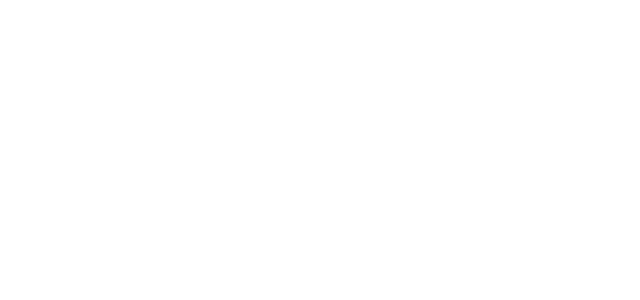
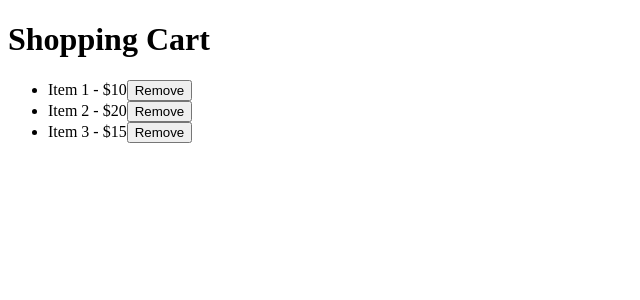
Before and after one commit to acciojob/lift-state-up-4-anitha-anii, a React app: page / in a window 1280 px wide. Shown: the top 300 px of the page, without its empty margins (0-640 px from the left). Built offline with nearby package versions, Linux system fonts and the light colour scheme.

Commit message:
'changes'

```diff
--- a/src/components/App.js
+++ b/src/components/App.js
@@ -1,13 +1,34 @@
+import React, { Component } from 'react';
+import './../styles/App.css';
+import ChildComponent from './ChildComponent';
 
-import React from "react";
-import './../styles/App.css';
+class App extends Component {
+  constructor(props) {
+    super(props);
+    this.state = {
+      cartItems: [
+        { id: 1, name: 'Item 1', price: 10 },
+        { id: 2, name: 'Item 2', price: 20 },
+        { id: 3, name: 'Item 3', price: 15 },
+      ],
+    };
+  }
 
-const App = () => {
-  return (
-    <div>
-        {/* Do not remove the main div */}
-    </div>
-  )
+  removeItemFromCart = (itemId) => {
+    this.setState((prevState) => ({
+      cartItems: prevState.cartItems.filter((item) => item.id !== itemId),
+    }));
+  };
+
+  render() {
+    return (
+      <div className="parent">
+        <h1>Shopping Cart</h1>
+        <ChildComponent cartItems={this.state.cartItems} onRemoveItem={this.removeItemFromCart} />
+      </div>
+    );
+  }
 }
 
+
 export default App
--- /dev/null
+++ b/src/components/ChildComponent.js
@@ -0,0 +1,18 @@
+import React from 'react';
+
+const ChildComponent = ({ cartItems, onRemoveItem }) => {
+  return (
+    <div className="child">
+      <ul>
+        {cartItems.map((item) => (
+          <li key={item.id}>
+            <span id="itemName">{item.name}</span> - <span id="itemPrice">${item.price}</span>
+            <button onClick={() => onRemoveItem(item.id)}>Remove</button>
+          </li>
+        ))}
+      </ul>
+    </div>
+  );
+};
+
+export default ChildComponent;
```
Also changed, not shown: 1 other file (tests, documents, lock files or other folders).
